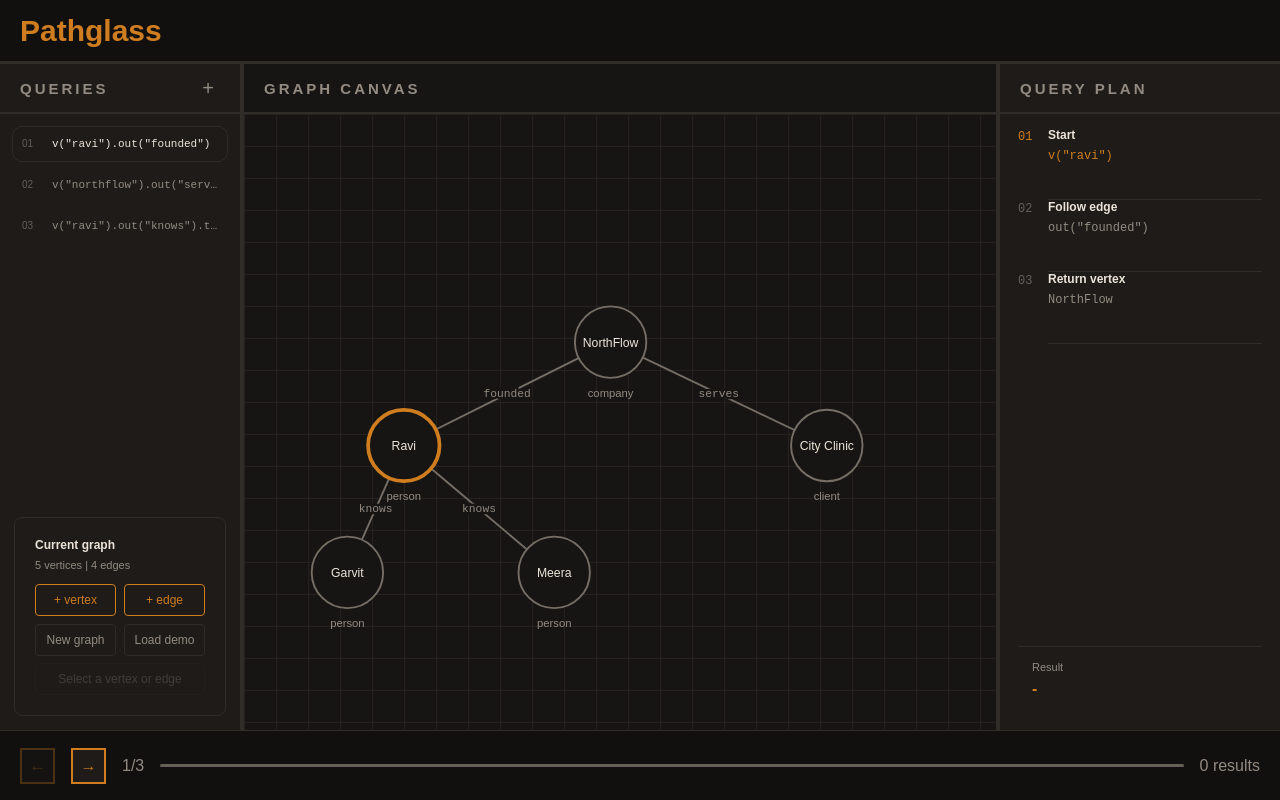
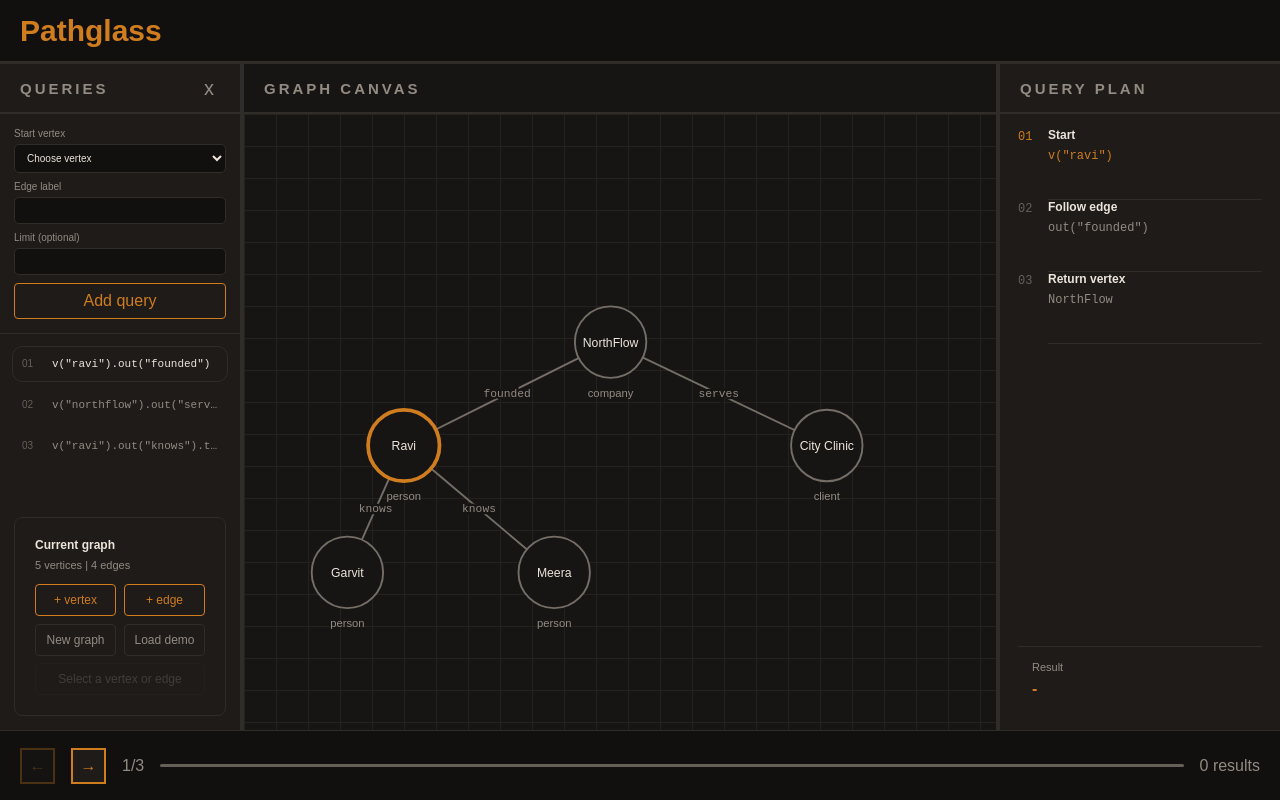
Before and after one commit to ravisharma-09/Pathglass, a React (Vite) app in the folder app/: page / in a window 1280 px wide. Both pictures are taken after a click on the button "Add Query". Built offline with nearby package versions, Linux system fonts and the light colour scheme.

Commit message:
added custom query builder

```diff
--- a/app/src/App.css
+++ b/app/src/App.css
@@ -42,7 +42,7 @@ main > header{
 
 
 }
-.from-error{
+.form-error{
   color:var(--orange);
   font-size: 12px;
 }
@@ -377,3 +377,40 @@ color: var(--orange);
 .graph .selected-edge .edge-name {
   fill: var(--text);
 }
+
+.new-query{
+  display: grid;
+  gap: 8px;
+  padding: 14px;
+  border-bottom: 1px solid var(--border);
+
+}
+.new-query label{
+  display: grid;
+  gap: 5px;
+  color: var(--muted);
+  font-size: 10px;
+}
+.new-query input ,
+.new-query select{
+  width: 100%;
+  padding: 7px 8px;
+  border: 1px solid var(--border);
+  border-radius: 5px;
+  outline: none;
+  color: var(--text);
+  background-color: var(--page);
+  font-size: 10px;
+}
+.new-query input:focus,
+.new-query select:focus {
+  border-color: var(--orange);
+}
+.new-query button {
+  padding: 8px;
+  border: 1px solid var(--orange);
+  border-radius: 4px;
+  color: var(--orange);
+  background: transparent;
+  cursor: pointer;
+}
--- a/app/src/App.tsx
+++ b/app/src/App.tsx
@@ -26,7 +26,7 @@ type SelectedGraphItem =
     key: string ;
    }
    | null ;
-const savedQueries: SavedQuery[] = [
+const startingQueries: SavedQuery[] = [
   {
     text: 'v("ravi").out("founded")',
     start: "ravi",
@@ -95,9 +95,18 @@ function App() {
 
   });
   const [edgeError, setEdgeError] = useState("") ;
+ const [savedQueries, setSavedQueries] = useState(startingQueries) ;
   const [queryIndex, setQueryIndex] = useState(0) ;
-  const [step,setStep] = useState(0);
-  const query = savedQueries[queryIndex];
+  const [step, setStep] = useState(0) ;
+  const [showQueryForm, setShowQueryForm] = useState(false) ;
+  const [queryDraft, setQueryDraft] = useState({
+    start:"",
+    edge:"",
+    take:"",
+  });
+  const [queryError, setQueryError] = useState("") ;
+  const query = savedQueries[queryIndex] ;
+
   const [nodes, setNodes] = useState<GraphNode[]>(demoNodes) ;
   const [edges, setEdges] = useState<GraphEdge[]>(demoEdges) ;
   const resultVertices = runSavedQuery(nodes, edges, query) ;
@@ -159,6 +168,47 @@ function App() {
     setQueryIndex(index);
     setStep(0);
 
+  }
+  function addQuery(event: FormEvent<HTMLFormElement>){
+    event.preventDefault();
+    const start = queryDraft.start ;
+    const edge = queryDraft.edge
+     .trim()
+     .toLowerCase()
+     .replace(/\s+/g, "-") ;
+    if(!start || !edge){
+      setQueryError("Choose a start vertex and enter an edge label");
+      return ;
+    }
+    const takeText = queryDraft.take.trim() ;
+    const take = takeText === "" ? undefined : Number(takeText) ;
+
+    if(take !== undefined && (!Number.isInteger(take) || take <= 0)){
+      setQueryError("Limit must be zero or a positve whole number");
+      return ;
+    }
+    let text = `v("${start}").out("${edge}")` ;
+    if(take !== undefined){
+      text += `.take(${take})` ;
+    }
+    const newQuery: SavedQuery = {
+      text,
+      start,
+      edge,
+    };
+    if(take !== undefined){
+      newQuery.take = take ;
+    }
+    setSavedQueries((current) => [...current, newQuery]) ;
+    setQueryIndex(savedQueries.length) ;
+    setStep(0) ;
+    setShowQueryForm(false) ;
+    setQueryDraft({
+      start:"",
+      edge:"",
+      take:"",
+    });
+    setQueryError("") ;
   }
   function deleteSelectedItem(){
   if(!selectedItem){
@@ -236,7 +286,7 @@ function App() {
       to:"",
       label:"",
     });
-    setVertexError("");
+    setEdgeError("");
 
   }
   function toggleVertexForm(){
@@ -345,10 +395,67 @@ edge.label === label ,
           <div className="query-head">
           <h2>Queries</h2>
 
-          <button type="button" aria-label="Add Query">
-            +
+          <button type="button" aria-label="Add Query" disabled={nodes.length === 0} onClick={() => {
+            setShowQueryForm((current) => !current);
+            setQueryError("");
+          }}>
+            {showQueryForm ? "x" : "+"}
           </button>
           </div>
+          {showQueryForm && (
+            <form className="new-query" onSubmit={addQuery}>
+              <label>
+                Start vertex
+                <select
+                  value={queryDraft.start}
+                  onChange={(event) =>
+                    setQueryDraft({
+                      ...queryDraft,
+                      start: event.target.value,
+                    })
+                  }
+                >
+                  <option value="">Choose vertex</option>
+                  {nodes.map((node) => (
+                    <option key={node.id} value={node.id}>
+                      {node.name}
+                    </option>
+                  ))}
+                </select>
+              </label>
+              <label>
+                Edge label
+                <input
+                  value={queryDraft.edge}
+                  onChange={(event) =>
+                    setQueryDraft({
+                      ...queryDraft,
+                      edge: event.target.value,
+                    })
+                  }
+                />
+              </label>
+              <label>
+                Limit (optional)
+                <input
+                  type="number"
+                  min={0}
+                  step={1}
+                  value={queryDraft.take}
+                  onChange={(event) =>
+                    setQueryDraft({
+                      ...queryDraft,
+                      take: event.target.value,
+                    })
+                  }
+                />
+              </label>
+              {queryError && (
+                <small className="form-error">{queryError}</small>
+              )}
+              <button type="submit">Add query</button>
+            </form>
+          )}
           <nav className="query-menu" aria-label="Saved queries">
             {savedQueries.map((savedQuery, index) =>(
               <button
```
